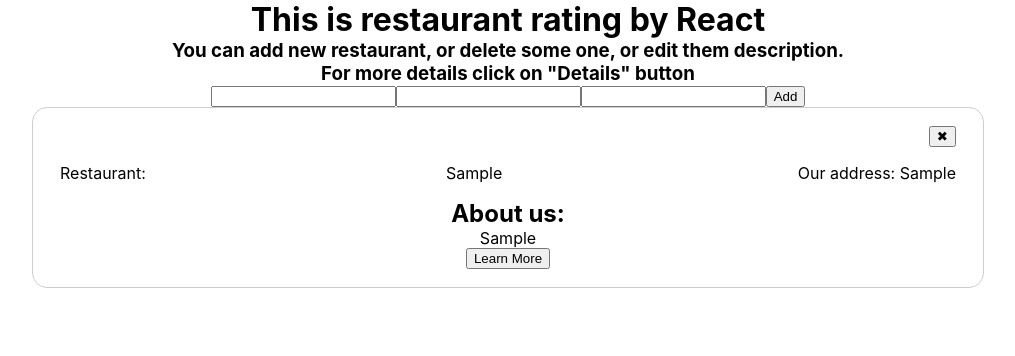
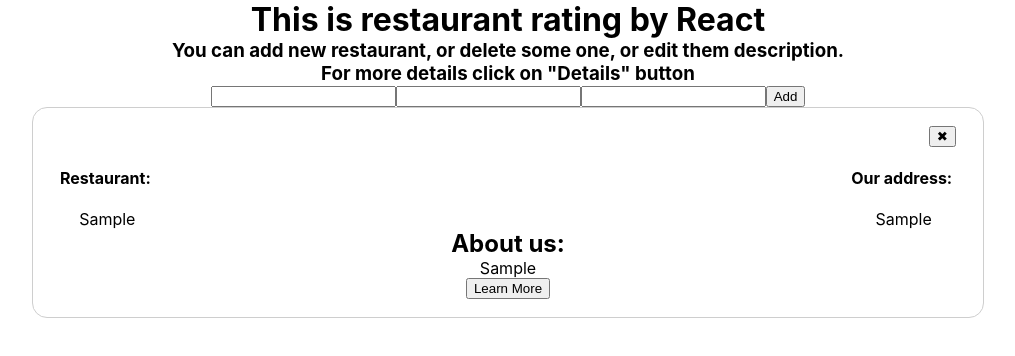
Before and after one commit to skaptelinin/react_kaptelinin, a React (Create React App) app: page / in a window 1280 px wide. Both pictures are taken after typing "Sample", "Sample", "Sample" into the empty fields and a click on the button "Add". Shown: the top 356 px of the page, without its empty margins (132-1147 px from the left). Built offline with nearby package versions, Linux system fonts and the light colour scheme.

Commit message:
Edit & validation has been completed

```diff
--- a/src/App.css
+++ b/src/App.css
@@ -74,6 +74,13 @@ h1, h2, h3 {
   justify-content: space-between;
 }
 
+.restaurant-item__name, .restaurant-item__address {
+  display: flex;
+  flex-direction: column;
+  align-items: center;
+  justify-content: space-between;
+}
+
 .restaurant-item__footer {
   display: flex;
   flex-direction: column;
--- a/src/FormApp.js
+++ b/src/FormApp.js
@@ -30,11 +30,24 @@ class FormApp extends React.Component {
     })
   }
 
-  handleSubmit = (event) => {
+  handleSubmit = async (event) => {
     event.preventDefault();
-    this.setState({
-      id: Math.random()
+    await this.setState({
+      id: Math.random(),
+      name: {
+        val: this.state.name.val.replace(/ {1,}/gu, ' ').trim(),
+        edit: false
+        },
+      description: {
+        val: this.state.description.val.replace(/ {1,}/gu, ' ').trim(),
+        edit: false
+        },
+      address: {
+        val: this.state.address.val.replace(/ {1,}/gu, ' ').trim(),
+        edit: false
+        }
     });
+    if (this.state.address.val && this.state.description.val && this.state.name.val) {
     this.props.addRestaurant(this.state);
     this.setState({
         name: {
@@ -50,6 +63,7 @@ class FormApp extends React.Component {
           edit: false
           }
     })
+  }
   }
 
   render() {
--- a/src/RestaurantList.js
+++ b/src/RestaurantList.js
@@ -29,7 +29,8 @@ class RestaurantList extends React.Component {
     }
 
     handleDoubleClick = async (itemID, key) => {
-        this.state.restaurants.forEach((item, index) => {
+        console.log(itemID, key);
+        this.state.restaurants.forEach((item) => {
             if (item.id === itemID) {
                item[`${key}`].edit = true
                }
@@ -41,7 +42,7 @@ class RestaurantList extends React.Component {
     }
 
     handleBlur = async (itemID, key) => {
-        this.state.restaurants.forEach((item, index) => {
+        this.state.restaurants.forEach((item) => {
             if (item.id === itemID) {
                item[`${key}`].edit = false
                }
@@ -52,13 +53,35 @@ class RestaurantList extends React.Component {
         localStorage.setItem('restaurants_list', JSON.stringify(this.state.restaurants));
     }
 
-    handleChange = (event) => {
-        this.setState({
-            [event.target.name]: {
-              edit: false,
-              val: event.target.value
+    editRestaurant = async (text, key, itemID) => {
+        text = text.replace(/ {1,}/gu, ' ').trim();
+        this.state.restaurants.forEach((item) => {
+            if (item.id === itemID && text) {
+                item[`${key}`].val = text;
+                item[`${key}`].edit = false;
             }
-          })
+        });
+        await this.setState({
+            restaurants: this.state.restaurants
+        });
+        localStorage.setItem('restaurants_list', JSON.stringify(this.state.restaurants));
+    }
+
+    handleSubmit = (event, itemID) => {
+        event.preventDefault();
+        this.editRestaurant(event.target[0].value, event.target.name, itemID);
+    }
+
+    RenderInputOrSpan = (props) => {
+            return(<div>{
+                props.edit ? <form onSubmit={(event) => this.handleSubmit(event, props.itemID)} name={props.itemName} >
+            <input type="text" className="form-controls"
+            autoComplete="off" required autoFocus
+            onBlur={() => this.handleBlur(props.itemID, props.itemName)} defaultValue={props.item}/>
+            </form>:  <span className="restaurant-text" name={props.itemName}
+                onDoubleClick={() => this.handleDoubleClick(props.itemID, props.itemName)}>
+                {props.item}</span>
+            }</div>)
     }
 
     componentDidMount() {
@@ -79,27 +102,21 @@ class RestaurantList extends React.Component {
                       <button className="btn restaurant-item__delete-button"
                       onClick={() => this.deleteRestaurant(element.id)}>&#10006;</button>
                       <div className="restaurant-item__header">
-                          <p> Restaurant:&nbsp;</p>
-                        {element.name.edit ? <form>
-            <input type="text" className="form-controls"
-            autoComplete="off" required autoFocus onChange={handleChange}
-            onBlur={() => this.handleBlur(element.id, 'name')} value={element.name.val}/>
-            </form>:  <span className="restaurant-text" name="name"
-                onDoubleClick={() => this.handleDoubleClick(element.id, 'name')}>
-                {element.name.val}</span>}
-                  <p>  Our address:&nbsp;
-                  <span className="restaurant-item__address restaurant-text"
-                  onDoubleClick={this.handleDoubleClick}>
-                      {element.address.val}
-                  </span>
-                  </p>
+                          <div className="restaurant-item__name">
+                          <h4> Restaurant:&nbsp;</h4>
+                          <this.RenderInputOrSpan edit = {element.name.edit} itemID = {element.id}
+                           itemName = "name" item = {element.name.val}/>
+                           </div>
+                           <div className="restaurant-item__address">
+                  <h4>  Our address:&nbsp;</h4>
+                  <this.RenderInputOrSpan edit = {element.address.edit} itemID = {element.id}
+                   itemName = "address" item = {element.address.val}/>
+                   </div>
                   </div>
                   <div className="restaurant-item__footer">
                       <h2>About us:</h2>
-                  <span className="restaurant-item__description restaurant-text"
-                  onDoubleClick={this.handleDoubleClick}>
-                       {element.description.val}
-                  </span>
+                      <this.RenderInputOrSpan edit = {element.description.edit} itemID = {element.id}
+                       itemName = "description" item = {element.description.val}/>
                   <button className="btn">Learn More</button>
                   </div>
               </div>
```
